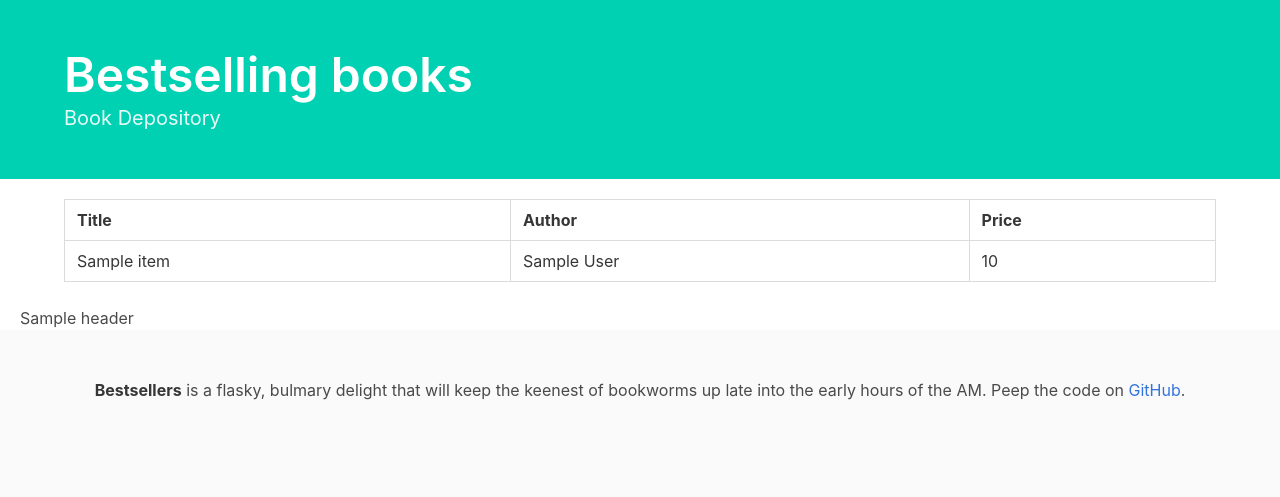
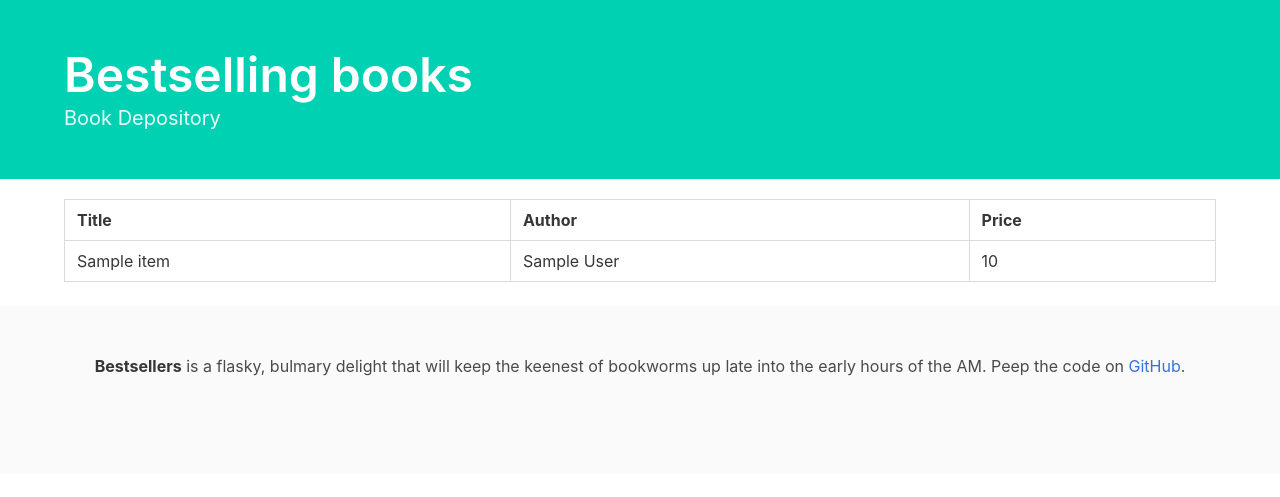
Before and after one commit to ashmidgley/bestsellers, a Flask app: template templates/index.html in a window 1280 px wide. Shown: the top 497 px of the page. Run offline with Flask 2, Linux system fonts and the light colour scheme; the template is opened without the code that fills it: most values are stand-ins (such as "Sample title", 1, 10 or a date in 2020); some libraries are stand-ins or nearby versions.

Commit message:
Removal of headers investigation

```diff
--- a/app.py
+++ b/app.py
@@ -13,13 +13,7 @@ class Bestseller:
 @app.route('/')
 def index():
     bestsellers = get_bestsellers()
-    headers = getRequestHeaders()
-    return render_template("index.html", bestsellers=bestsellers, headers=headers)
-
-def getRequestHeaders():
-    res = requests.get('https://www.bookdepository.com/')
-    print(res.headers)
-    return res.headers.values()
+    return render_template("index.html", bestsellers=bestsellers)
 
 def get_bestsellers():
     res = requests.get('https://www.bookdepository.com/')
@@ -30,7 +24,7 @@ def get_bestsellers():
         author = i.select('.author > span > a > span')[0].text.strip()
         price = 'Unavailable'
         if(i.select('.price-wrap > .price')):
-            price = i.select('.price-wrap > .price')[0].text.strip().split(' ')[0]
+            price = i.select('.price-wrap > .price')[0].text.strip().split('  ')[0]
             bs = Bestseller(title, author, price)
             bestsellers.append(bs)
     return bestsellers
--- a/templates/index.html
+++ b/templates/index.html
@@ -39,16 +39,6 @@
         </div>
         <p class="title is-5 has-text-centered">No bestsellers to display.</p>
     {% endif %}
-
-    {% if headers %}
-    <div style="margin-left: 20px; margin-right: 20px">
-        <ul>
-            {% for header in headers %}
-            <li>{{ header }}</li>
-            {% endfor %}
-        </ul>
-    </div>
-    {% endif %}
 </body>
 <footer class="footer">
     <div class="content has-text-centered">
```
